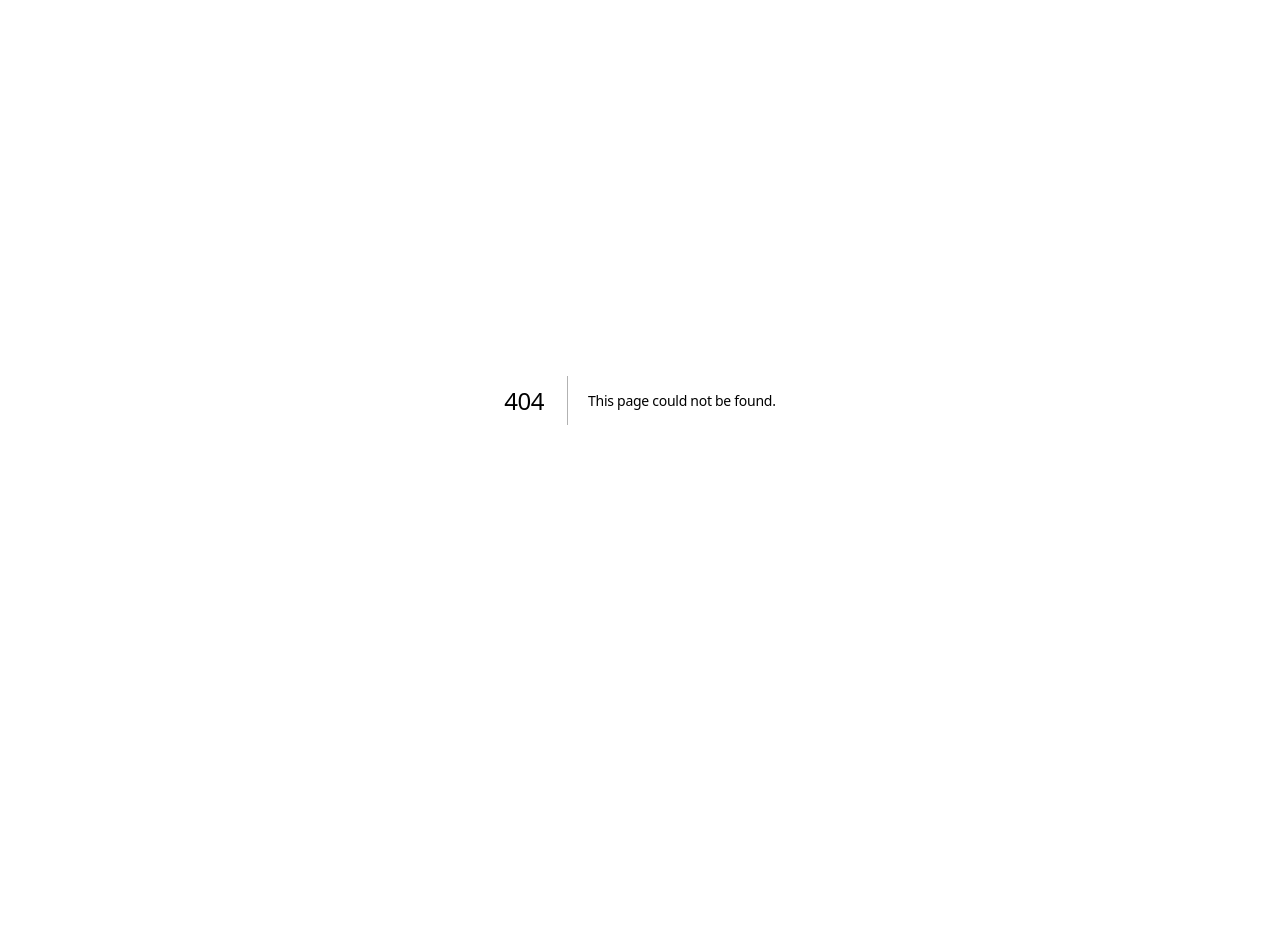
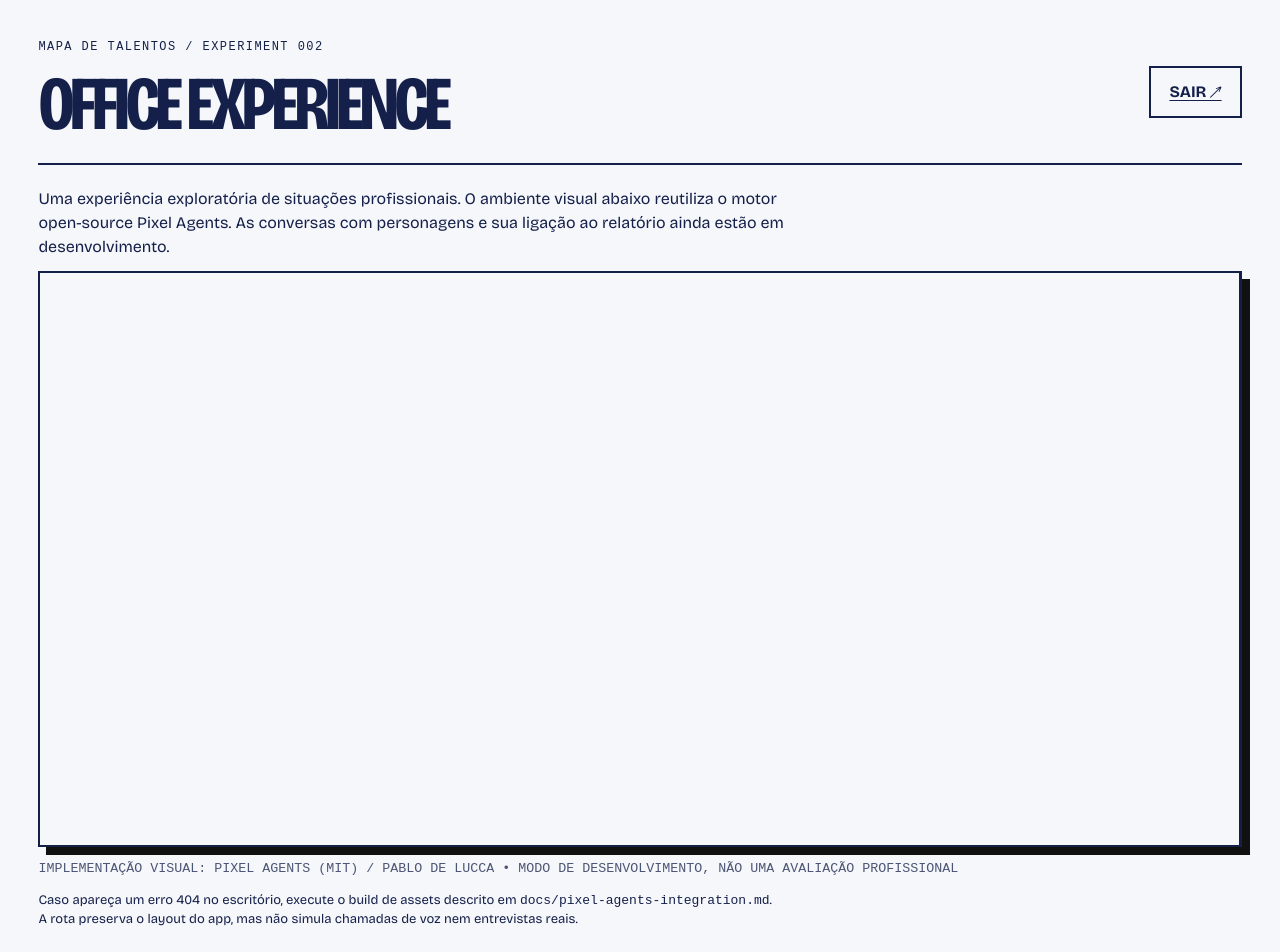
Before and after one commit to Felici4no/MOE, a Next.js app in the folder frontend/: page /office in a window 1280 px wide. Before the commit this address had no page. Shown: the top 952 px of the page. Before the commit the page ends 800 px from the top, so only its background shows below. Built offline with nearby package versions, Linux system fonts and the light colour scheme.

Commit message:
feat(office): embutir Pixel Agents como visual Canvas e preparar build estático

```diff
--- /dev/null
+++ b/frontend/src/app/office/page.tsx
@@ -0,0 +1,43 @@
+"use client";
+
+import Link from "next/link";
+import { useState } from "react";
+
+export default function OfficeExperience() {
+  const [ready, setReady] = useState(false);
+  return (
+    <main style={{ minHeight: "100dvh", background: "var(--ground, #f5f2e9)", color: "var(--ink, #111)", padding: "clamp(16px, 3vw, 48px)" }}>
+      <header style={{ display: "flex", justifyContent: "space-between", alignItems: "center", gap: 16, borderBottom: "2px solid currentColor", paddingBottom: 18, flexWrap: "wrap" }}>
+        <div>
+          <p style={{ fontFamily: "monospace", fontSize: 12, letterSpacing: ".12em" }}>MAPA DE TALENTOS / EXPERIMENT 002</p>
+          <h1 style={{ fontSize: "clamp(32px, 6vw, 76px)", letterSpacing: "-.06em", lineHeight: 1.06, margin: "8px 0 0" }}>OFFICE EXPERIENCE</h1>
+        </div>
+        <Link href="/app" style={{ border: "2px solid currentColor", padding: "12px 18px", fontWeight: 700 }}>SAIR ↗</Link>
+      </header>
+      <section aria-label="Escritório virtual" style={{ display: "grid", gap: 12, marginTop: 22 }}>
+        <p style={{ maxWidth: 760 }}>Uma experiência exploratória de situações profissionais. O ambiente visual abaixo reutiliza o motor open-source Pixel Agents. As conversas com personagens e sua ligação ao relatório ainda estão em desenvolvimento.</p>
+        <div style={{ border: "2px solid currentColor", boxShadow: "8px 8px 0 #111", background: "#1e1e2e", position: "relative", height: "min(72vh, 720px)", minHeight: 400 }}>
+          {!ready && (
+            <div aria-live="polite" style={{ position: "absolute", inset: 0, display: "grid", placeItems: "center", color: "#f5f2e9", fontFamily: "monospace", padding: 20, textAlign: "center" }}>
+              AMBIENTE VISUAL / PIXEL AGENTS
+            </div>
+          )}
+          <iframe
+            title="Visualização de escritório Pixel Agents"
+            src="/office-engine/index.html"
+            onLoad={() => setReady(true)}
+            style={{ width: "100%", height: "100%", border: 0, position: "relative" }}
+          />
+        </div>
+        <small style={{ opacity: .75, fontFamily: "monospace" }}>
+          IMPLEMENTAÇÃO VISUAL: PIXEL AGENTS (MIT) / PABLO DE LUCCA •
+          MODO DE DESENVOLVIMENTO, NÃO UMA AVALIAÇÃO PROFISSIONAL
+        </small>
+        <p style={{ fontSize: 13, maxWidth: 740 }}>
+          Caso apareça um erro 404 no escritório, execute o build de assets descrito em <code>docs/pixel-agents-integration.md</code>.
+          A rota preserva o layout do app, mas não simula chamadas de voz nem entrevistas reais.
+        </p>
+      </section>
+    </main>
+  );
+}
```
